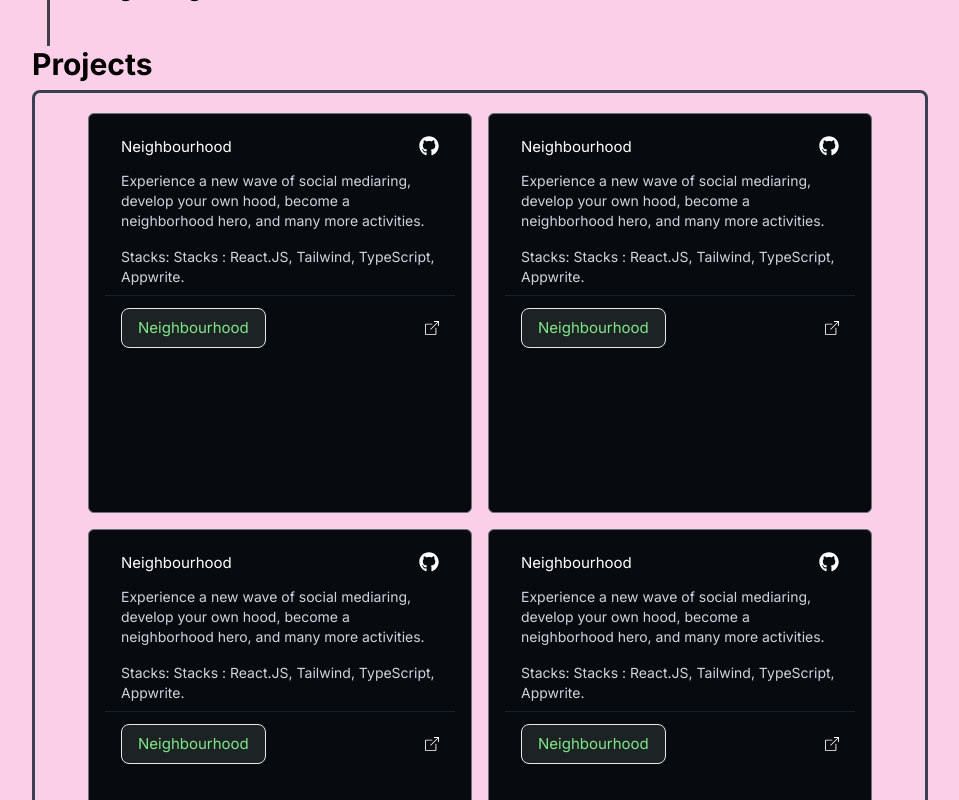
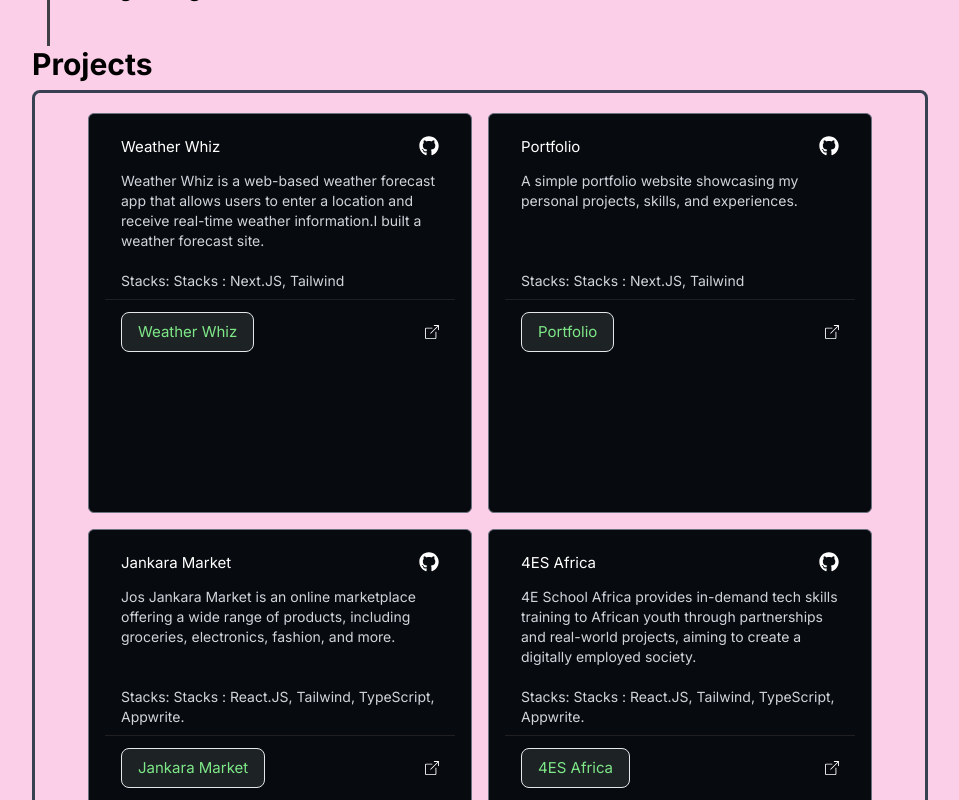
Before and after one commit to chloeselzing/portfolio, a Next.js app: page / in a window 1280 px wide. Shown: the part 1420-2220 px from the top of the page, without its empty margins (160-1119 px from the left). Built offline with nearby package versions, Linux system fonts and the light colour scheme.

Commit message:
add:add right links to site

```diff
--- a/src/components/Footer.jsx
+++ b/src/components/Footer.jsx
@@ -2,7 +2,7 @@ import React from "react";
 import CustomLink from "./CustomLink";
 const FooterLinks = [
   { href: "#", title: "Home" },
-  { href: "mailto:selzingmusa1@gmail.com", title: "Contact" },
+  { href: "tel:+2348078588804", title: "Contact" },
   { href: "/resume.pdf", title: "Resume", target: "_blank" },
   {
     href: "https://github.com/chloeselzing",
--- a/src/components/ProjectCards.jsx
+++ b/src/components/ProjectCards.jsx
@@ -9,7 +9,9 @@ const ProjectCards = ({ title, description, stacks, githubLink, liveLink }) => {
     <div className="bg-[#070a0e] border border-gray-500 rounded-md lg:p-4 md:p-4 p-2 text-white text-left  w-[55vw] md:w-[45vw] lg:w-[30vw] h-auto lg:h-[50vh] ">
       <div className="py-1 space-y-0 flex flex-row justify-between items-center px-2 md:px-4">
         <div>
-          <span className="lg:text-[15px]  md:text-[20px] md:text-[24px] text-[10px]">{title}</span>
+          <span className="lg:text-[15px]  md:text-[20px] md:text-[24px] text-[10px]">
+            {title}
+          </span>
         </div>
         <div className="flex space-x-2">
           <a href={githubLink} target="_blank" rel="noopener noreferrer">
@@ -18,7 +20,7 @@ const ProjectCards = ({ title, description, stacks, githubLink, liveLink }) => {
         </div>
       </div>
 
-      <p className="py-2 px-2 md:px-4 text-gray-400 md:text-gray-300 lg:text-sm text-[10px] md:text-base">
+      <p className="py-2 px-2 md:px-4 text-gray-400  md:text-gray-300 h-[100px] lg:text-sm text-[10px] md:text-base">
         {description}
       </p>
       <p className="px-2 md:px-4 lg:text-sm text-[10px] py-2 text-gray-400 md:text-gray-300">
@@ -32,7 +34,7 @@ const ProjectCards = ({ title, description, stacks, githubLink, liveLink }) => {
           </div>
           <div>
             <a href={liveLink} target="_blank" rel="noopener noreferrer">
-              <BsBoxArrowUpRight className="hidden lg:block md:block g:text-xl text-sm "/>
+              <BsBoxArrowUpRight className="hidden lg:block md:block g:text-xl text-sm " />
             </a>
           </div>
         </div>
--- a/src/components/Projects.jsx
+++ b/src/components/Projects.jsx
@@ -2,28 +2,36 @@ import React from "react";
 import ProjectCards from "./ProjectCards";
 const projectData = [
   {
-    title: "Neighbourhood",
+    title: "Weather Whiz",
     description:
-      "Experience a new wave of social mediaring, develop your own hood, become a neighborhood hero, and many more activities.",
-    stacks: "Stacks : React.JS, Tailwind, TypeScript, Appwrite.",
-    githubLink: "#",
-    liveLink: "#",
+      "Weather Whiz is a web-based weather forecast app that allows users to enter a location and receive real-time weather information.I built a weather forecast site.",
+    stacks: "Stacks : Next.JS, Tailwind",
+    githubLink: "https://github.com/chloeselzing/Weather.git",
+    liveLink: "https://weather-delta-blue.vercel.app/",
   },
   {
-    title: "Neighbourhood",
+    title: "Portfolio",
     description:
-      "Experience a new wave of social mediaring, develop your own hood, become a neighborhood hero, and many more activities.",
-    stacks: "Stacks : React.JS, Tailwind, TypeScript, Appwrite.",
-    githubLink: "#",
-    liveLink: "#",
+      "A simple portfolio website showcasing my personal projects, skills, and experiences.",
+    stacks: "Stacks : Next.JS, Tailwind",
+    githubLink: "https://github.com/chloeselzing/portfolio.git",
+    liveLink: "https://portfolio-chloeselzings-projects.vercel.app/",
   },
   {
-    title: "Neighbourhood",
+    title: "Jankara Market",
     description:
-      "Experience a new wave of social mediaring, develop your own hood, become a neighborhood hero, and many more activities.",
+      "Jos Jankara Market is an online marketplace offering a wide range of products, including groceries, electronics, fashion, and more.",
     stacks: "Stacks : React.JS, Tailwind, TypeScript, Appwrite.",
-    githubLink: "#",
-    liveLink: "#",
+    githubLink: "https://github.com/chloeselzing/jankaramarket.git",
+    liveLink: "https://jankaramarket.vercel.app/",
+  },
+  {
+    title: "4ES Africa",
+    description:
+      "4E School Africa provides in-demand tech skills training to African youth through partnerships and real-world projects, aiming to create a digitally employed society.",
+    stacks: "Stacks : React.JS, Tailwind, TypeScript, Appwrite.",
+    githubLink: "https://github.com/chloeselzing/4esafrica.git",
+    liveLink: "https://4esafrica.vercel.app/",
   },
 ];
 
@@ -45,13 +53,6 @@ const Projects = () => {
               liveLink={pc.liveLink}
             />
           ))}
-          <ProjectCards
-            title="Neighbourhood"
-            description="Experience a new wave of social mediaring, develop your own hood, become a neighborhood hero, and many more activities."
-            stacks="Stacks : React.JS, Tailwind, TypeScript, Appwrite."
-            githubLink="#"
-            liveLink
-          />
         </div>
       </div>
     </section>
```
Also changed, not shown: 1 other file (tests, documents, lock files or other folders).
